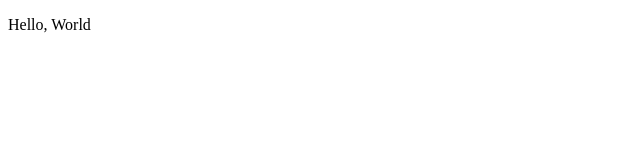
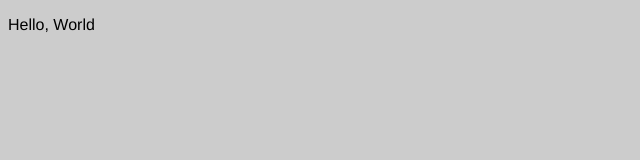
Before and after one commit to gotomts/sample-github-actions-gae, a website: page www/index.html in a window 1280 px wide. Shown: the whole page, without its empty margins (0-640 px from the left). Drawn offline with nearby package versions, Linux system fonts and the light colour scheme; files that its build step writes are made by us from their sources.

Commit message:
feat: scssファイル追加と読み込みを追加

```diff
--- a/www/index.html
+++ b/www/index.html
@@ -5,6 +5,7 @@
   <meta http-equiv="X-UA-Compatible" content="IE=edge">
   <meta name="viewport" content="width=device-width, initial-scale=1.0">
   <title>Hello, World</title>
+  <link rel="stylesheet" href="./css/style.min.css">
 </head>
 <body>
   <p>Hello, World</p>
--- /dev/null
+++ b/www/scss/_base.scss
@@ -0,0 +1,4 @@
+body {
+  font-family: "Helvetica Neue", Arial, "Hiragino Kaku Gothic ProN", "Hiragino Sans", Meiryo, sans-serif;
+  background: #ccc;
+}
--- /dev/null
+++ b/www/scss/style.scss
@@ -0,0 +1 @@
+@import "_base";
```
